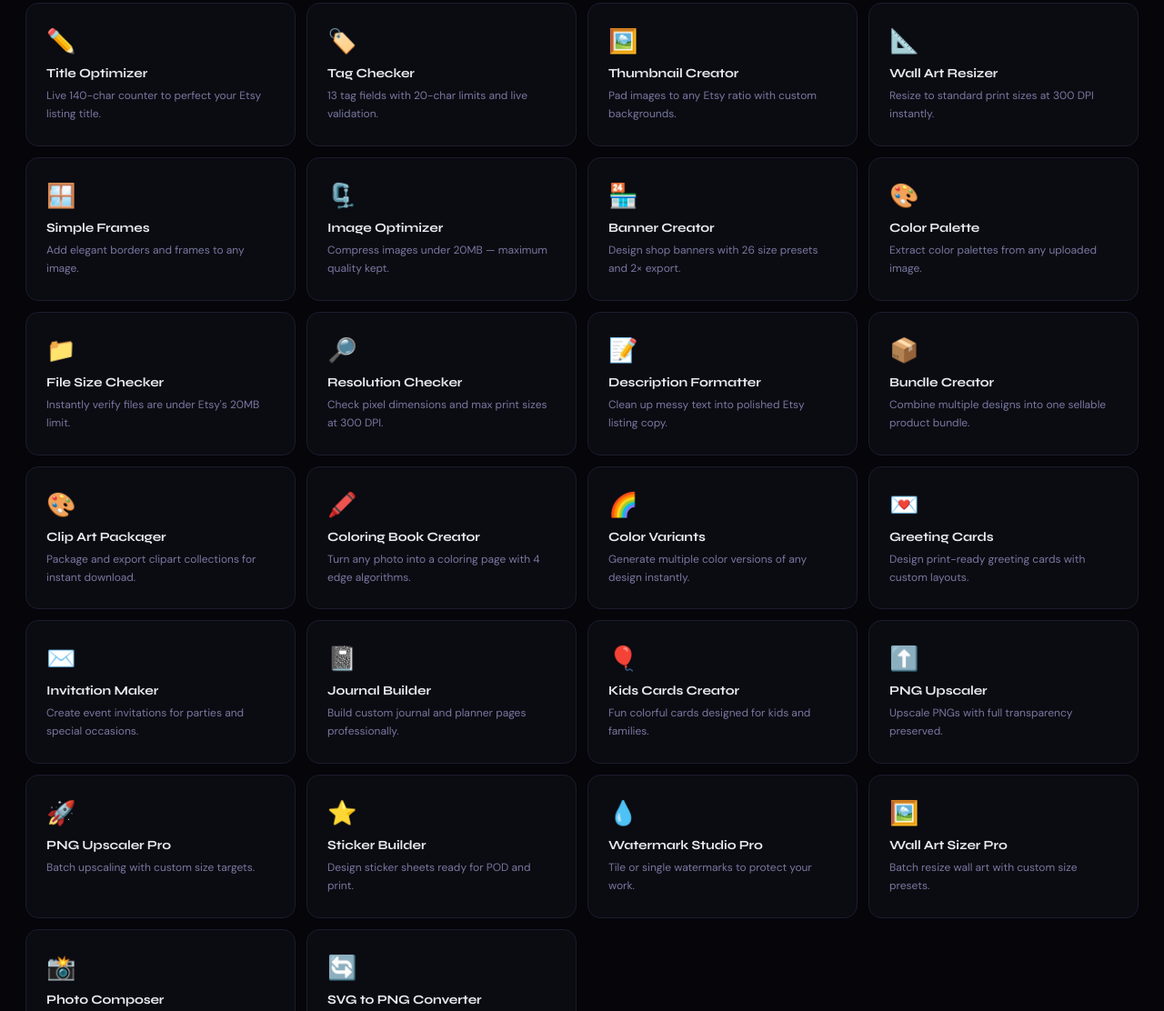
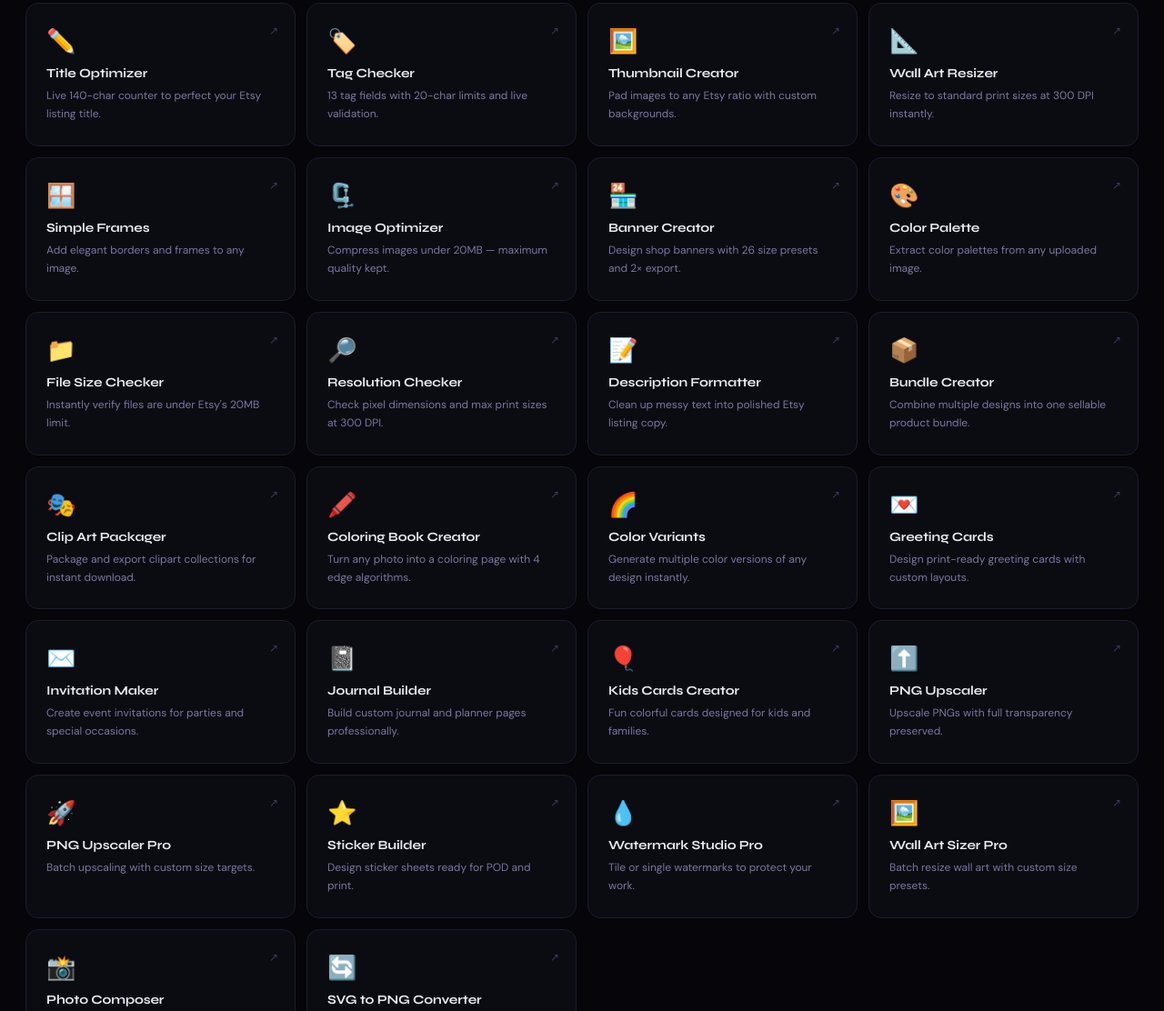
Before and after one commit to royaldex/ElephantTools, a website: page index.html in a window 1280 px wide. Shown: the part 1168-2280 px from the top of the page at 91% size. Drawn offline with Linux system fonts and the light colour scheme.

Commit message:
Add files via upload

```diff
--- a/index.html
+++ b/index.html
@@ -308,34 +308,33 @@
   </div>
 
   <div class="grid" id="grid">
-
-      <a href="https://royaldex.github.io/etsy-title-optimizer.html" class="card" target="_blank" rel="noopener"><span class="card-icon">✏️</span><div class="card-name">Title Optimizer</div><div class="card-desc">Live 140-char counter to perfect your Etsy listing title.</div></a>
-      <a href="https://royaldex.github.io/etsy-tag-checker.html" class="card" target="_blank" rel="noopener"><span class="card-icon">🏷️</span><div class="card-name">Tag Checker</div><div class="card-desc">13 tag fields with 20-char limits and live validation.</div></a>
-      <a href="https://royaldex.github.io/etsy-thumbnail-creator.html" class="card" target="_blank" rel="noopener"><span class="card-icon">🖼️</span><div class="card-name">Thumbnail Creator</div><div class="card-desc">Pad images to any Etsy ratio with custom backgrounds.</div></a>
-      <a href="https://royaldex.github.io/ElephantTools/wall-art-resizer.html" class="card" target="_blank" rel="noopener"><span class="card-icon">📐</span><div class="card-name">Wall Art Resizer</div><div class="card-desc">Resize to standard print sizes at 300 DPI instantly.</div></a>
-      <a href="https://royaldex.github.io/ElephantTools/simple-frames.html" class="card" target="_blank" rel="noopener"><span class="card-icon">🪟</span><div class="card-name">Simple Frames</div><div class="card-desc">Add elegant borders and frames to any image.</div></a>
-      <a href="https://royaldex.github.io/etsy-image-optimizer.html" class="card" target="_blank" rel="noopener"><span class="card-icon">🗜️</span><div class="card-name">Image Optimizer</div><div class="card-desc">Compress images under 20MB — maximum quality kept.</div></a>
-      <a href="https://royaldex.github.io/ElephantTools/shop-banner.html" class="card" target="_blank" rel="noopener"><span class="card-icon">🏪</span><div class="card-name">Banner Creator</div><div class="card-desc">Design shop banners with 26 size presets and 2× export.</div></a>
-      <a href="https://royaldex.github.io/color-palette.html" class="card" target="_blank" rel="noopener"><span class="card-icon">🎨</span><div class="card-name">Color Palette</div><div class="card-desc">Extract color palettes from any uploaded image.</div></a>
-      <a href="https://royaldex.github.io/file-size-checker.html" class="card" target="_blank" rel="noopener"><span class="card-icon">📁</span><div class="card-name">File Size Checker</div><div class="card-desc">Instantly verify files are under Etsy's 20MB limit.</div></a>
-      <a href="https://royaldex.github.io/image-resolution-checker.html" class="card" target="_blank" rel="noopener"><span class="card-icon">🔎</span><div class="card-name">Resolution Checker</div><div class="card-desc">Check pixel dimensions and max print sizes at 300 DPI.</div></a>
-      <a href="https://royaldex.github.io/ElephantTools/listing-description-formatter.html" class="card" target="_blank" rel="noopener"><span class="card-icon">📝</span><div class="card-name">Description Formatter</div><div class="card-desc">Clean up messy text into polished Etsy listing copy.</div></a>
-      <a href="https://royaldex.github.io/bundle-creator.html" class="card" target="_blank" rel="noopener"><span class="card-icon">📦</span><div class="card-name">Bundle Creator</div><div class="card-desc">Combine multiple designs into one sellable product bundle.</div></a>
-      <a href="https://royaldex.github.io/clip-art-packager.html" class="card" target="_blank" rel="noopener"><span class="card-icon">🎨</span><div class="card-name">Clip Art Packager</div><div class="card-desc">Package and export clipart collections for instant download.</div></a>
-      <a href="https://royaldex.github.io/coloring-book.html" class="card" target="_blank" rel="noopener"><span class="card-icon">🖍️</span><div class="card-name">Coloring Book Creator</div><div class="card-desc">Turn any photo into a coloring page with 4 edge algorithms.</div></a>
-      <a href="https://royaldex.github.io/color-variants.html" class="card" target="_blank" rel="noopener"><span class="card-icon">🌈</span><div class="card-name">Color Variants</div><div class="card-desc">Generate multiple color versions of any design instantly.</div></a>
-      <a href="https://royaldex.github.io/greeting-cards.html" class="card" target="_blank" rel="noopener"><span class="card-icon">💌</span><div class="card-name">Greeting Cards</div><div class="card-desc">Design print-ready greeting cards with custom layouts.</div></a>
-      <a href="https://royaldex.github.io/ElephantTools/invitations.html" class="card" target="_blank" rel="noopener"><span class="card-icon">✉️</span><div class="card-name">Invitation Maker</div><div class="card-desc">Create event invitations for parties and special occasions.</div></a>
-      <a href="https://royaldex.github.io/ElephantTools/journal-builder.html" class="card" target="_blank" rel="noopener"><span class="card-icon">📓</span><div class="card-name">Journal Builder</div><div class="card-desc">Build custom journal and planner pages professionally.</div></a>
-      <a href="https://royaldex.github.io/ElephantTools/kids-cards.html" class="card" target="_blank" rel="noopener"><span class="card-icon">🎈</span><div class="card-name">Kids Cards Creator</div><div class="card-desc">Fun colorful cards designed for kids and families.</div></a>
-      <a href="https://royaldex.github.io/ElephantTools/png-upscaler.html" class="card" target="_blank" rel="noopener"><span class="card-icon">⬆️</span><div class="card-name">PNG Upscaler</div><div class="card-desc">Upscale PNGs with full transparency preserved.</div></a>
-      <a href="https://royaldex.github.io/ElephantTools/png-upscaler-pro-1.html" class="card" target="_blank" rel="noopener"><span class="card-icon">🚀</span><div class="card-name">PNG Upscaler Pro</div><div class="card-desc">Batch upscaling with custom size targets.</div></a>
-      <a href="https://royaldex.github.io/ElephantTools/sticker-builder.html" class="card" target="_blank" rel="noopener"><span class="card-icon">⭐</span><div class="card-name">Sticker Builder</div><div class="card-desc">Design sticker sheets ready for POD and print.</div></a>
-      <a href="https://royaldex.github.io/WatermarkStudioProPro.html" class="card" target="_blank" rel="noopener"><span class="card-icon">💧</span><div class="card-name">Watermark Studio Pro</div><div class="card-desc">Tile or single watermarks to protect your work.</div></a>
-      <a href="https://royaldex.github.io/ElephantTools/wall-art-sizer-pro.html" class="card" target="_blank" rel="noopener"><span class="card-icon">🖼️</span><div class="card-name">Wall Art Sizer Pro</div><div class="card-desc">Batch resize wall art with custom size presets.</div></a>
-      <a href="https://royaldex.github.io/ElephantTools/photo-composer.html" class="card" target="_blank" rel="noopener"><span class="card-icon">📸</span><div class="card-name">Photo Composer</div><div class="card-desc">Compose and arrange multiple photos into professional layouts.</div></a>
-      <a href="https://royaldex.github.io/ElephantTools/svg-to-png-converter.html" class="card" target="_blank" rel="noopener"><span class="card-icon">🔄</span><div class="card-name">SVG to PNG Converter</div><div class="card-desc">Convert any SVG to a high-resolution PNG at any size.</div></a>
-    <div class="no-results" id="noResults">No tools match your search.</div>
+      <a href="https://royaldex.github.io/ElephantTools/etsy-title-optimizer.html" class="card" target="_blank" rel="noopener"><span class="card-arrow">↗</span><span class="card-icon">✏️</span><div class="card-name">Title Optimizer</div><div class="card-desc">Live 140-char counter to perfect your Etsy listing title.</div></a>
+      <a href="https://royaldex.github.io/ElephantTools/etsy-tag-checker.html" class="card" target="_blank" rel="noopener"><span class="card-arrow">↗</span><span class="card-icon">🏷️</span><div class="card-name">Tag Checker</div><div class="card-desc">13 tag fields with 20-char limits and live validation.</div></a>
+      <a href="https://royaldex.github.io/ElephantTools/etsy-thumbnail-creator.html" class="card" target="_blank" rel="noopener"><span class="card-arrow">↗</span><span class="card-icon">🖼️</span><div class="card-name">Thumbnail Creator</div><div class="card-desc">Pad images to any Etsy ratio with custom backgrounds.</div></a>
+      <a href="https://royaldex.github.io/ElephantTools/wall-art-resizer.html" class="card" target="_blank" rel="noopener"><span class="card-arrow">↗</span><span class="card-icon">📐</span><div class="card-name">Wall Art Resizer</div><div class="card-desc">Resize to standard print sizes at 300 DPI instantly.</div></a>
+      <a href="https://royaldex.github.io/ElephantTools/simple-frames.html" class="card" target="_blank" rel="noopener"><span class="card-arrow">↗</span><span class="card-icon">🪟</span><div class="card-name">Simple Frames</div><div class="card-desc">Add elegant borders and frames to any image.</div></a>
+      <a href="https://royaldex.github.io/ElephantTools/etsy-image-optimizer.html" class="card" target="_blank" rel="noopener"><span class="card-arrow">↗</span><span class="card-icon">🗜️</span><div class="card-name">Image Optimizer</div><div class="card-desc">Compress images under 20MB — maximum quality kept.</div></a>
+      <a href="https://royaldex.github.io/ElephantTools/shop-banner.html" class="card" target="_blank" rel="noopener"><span class="card-arrow">↗</span><span class="card-icon">🏪</span><div class="card-name">Banner Creator</div><div class="card-desc">Design shop banners with 26 size presets and 2× export.</div></a>
+      <a href="https://royaldex.github.io/ElephantTools/color-palette.html" class="card" target="_blank" rel="noopener"><span class="card-arrow">↗</span><span class="card-icon">🎨</span><div class="card-name">Color Palette</div><div class="card-desc">Extract color palettes from any uploaded image.</div></a>
+      <a href="https://royaldex.github.io/ElephantTools/file-size-checker.html" class="card" target="_blank" rel="noopener"><span class="card-arrow">↗</span><span class="card-icon">📁</span><div class="card-name">File Size Checker</div><div class="card-desc">Instantly verify files are under Etsy's 20MB limit.</div></a>
+      <a href="https://royaldex.github.io/ElephantTools/image-resolution-checker.html" class="card" target="_blank" rel="noopener"><span class="card-arrow">↗</span><span class="card-icon">🔎</span><div class="card-name">Resolution Checker</div><div class="card-desc">Check pixel dimensions and max print sizes at 300 DPI.</div></a>
+      <a href="https://royaldex.github.io/ElephantTools/listing-description-formatter.html" class="card" target="_blank" rel="noopener"><span class="card-arrow">↗</span><span class="card-icon">📝</span><div class="card-name">Description Formatter</div><div class="card-desc">Clean up messy text into polished Etsy listing copy.</div></a>
+      <a href="https://royaldex.github.io/ElephantTools/bundle-creator.html" class="card" target="_blank" rel="noopener"><span class="card-arrow">↗</span><span class="card-icon">📦</span><div class="card-name">Bundle Creator</div><div class="card-desc">Combine multiple designs into one sellable product bundle.</div></a>
+      <a href="https://royaldex.github.io/ElephantTools/clip-art-packager.html" class="card" target="_blank" rel="noopener"><span class="card-arrow">↗</span><span class="card-icon">🎭</span><div class="card-name">Clip Art Packager</div><div class="card-desc">Package and export clipart collections for instant download.</div></a>
+      <a href="https://royaldex.github.io/ElephantTools/coloring-book.html" class="card" target="_blank" rel="noopener"><span class="card-arrow">↗</span><span class="card-icon">🖍️</span><div class="card-name">Coloring Book Creator</div><div class="card-desc">Turn any photo into a coloring page with 4 edge algorithms.</div></a>
+      <a href="https://royaldex.github.io/ElephantTools/color-variants.html" class="card" target="_blank" rel="noopener"><span class="card-arrow">↗</span><span class="card-icon">🌈</span><div class="card-name">Color Variants</div><div class="card-desc">Generate multiple color versions of any design instantly.</div></a>
+      <a href="https://royaldex.github.io/ElephantTools/greeting-cards.html" class="card" target="_blank" rel="noopener"><span class="card-arrow">↗</span><span class="card-icon">💌</span><div class="card-name">Greeting Cards</div><div class="card-desc">Design print-ready greeting cards with custom layouts.</div></a>
+      <a href="https://royaldex.github.io/ElephantTools/invitations.html" class="card" target="_blank" rel="noopener"><span class="card-arrow">↗</span><span class="card-icon">✉️</span><div class="card-name">Invitation Maker</div><div class="card-desc">Create event invitations for parties and special occasions.</div></a>
+      <a href="https://royaldex.github.io/ElephantTools/journal-builder.html" class="card" target="_blank" rel="noopener"><span class="card-arrow">↗</span><span class="card-icon">📓</span><div class="card-name">Journal Builder</div><div class="card-desc">Build custom journal and planner pages professionally.</div></a>
+      <a href="https://royaldex.github.io/ElephantTools/kids-cards.html" class="card" target="_blank" rel="noopener"><span class="card-arrow">↗</span><span class="card-icon">🎈</span><div class="card-name">Kids Cards Creator</div><div class="card-desc">Fun colorful cards designed for kids and families.</div></a>
+      <a href="https://royaldex.github.io/ElephantTools/png-upscaler.html" class="card" target="_blank" rel="noopener"><span class="card-arrow">↗</span><span class="card-icon">⬆️</span><div class="card-name">PNG Upscaler</div><div class="card-desc">Upscale PNGs with full transparency preserved.</div></a>
+      <a href="https://royaldex.github.io/ElephantTools/png-upscaler-pro-1.html" class="card" target="_blank" rel="noopener"><span class="card-arrow">↗</span><span class="card-icon">🚀</span><div class="card-name">PNG Upscaler Pro</div><div class="card-desc">Batch upscaling with custom size targets.</div></a>
+      <a href="https://royaldex.github.io/ElephantTools/sticker-builder.html" class="card" target="_blank" rel="noopener"><span class="card-arrow">↗</span><span class="card-icon">⭐</span><div class="card-name">Sticker Builder</div><div class="card-desc">Design sticker sheets ready for POD and print.</div></a>
+      <a href="https://royaldex.github.io/ElephantTools/WatermarkStudioPro.html" class="card" target="_blank" rel="noopener"><span class="card-arrow">↗</span><span class="card-icon">💧</span><div class="card-name">Watermark Studio Pro</div><div class="card-desc">Tile or single watermarks to protect your work.</div></a>
+      <a href="https://royaldex.github.io/ElephantTools/wall-art-sizer-pro.html" class="card" target="_blank" rel="noopener"><span class="card-arrow">↗</span><span class="card-icon">🖼️</span><div class="card-name">Wall Art Sizer Pro</div><div class="card-desc">Batch resize wall art with custom size presets.</div></a>
+      <a href="https://royaldex.github.io/ElephantTools/photo-composer.html" class="card" target="_blank" rel="noopener"><span class="card-arrow">↗</span><span class="card-icon">📸</span><div class="card-name">Photo Composer</div><div class="card-desc">Compose and arrange multiple photos into professional layouts.</div></a>
+      <a href="https://royaldex.github.io/ElephantTools/svg-to-png-converter.html" class="card" target="_blank" rel="noopener"><span class="card-arrow">↗</span><span class="card-icon">🔄</span><div class="card-name">SVG to PNG Converter</div><div class="card-desc">Convert any SVG to a high-resolution PNG at any size.</div></a>
+      <div class="no-results" id="noResults">No tools match your search.</div>
   </div>
 
 </main>
```
